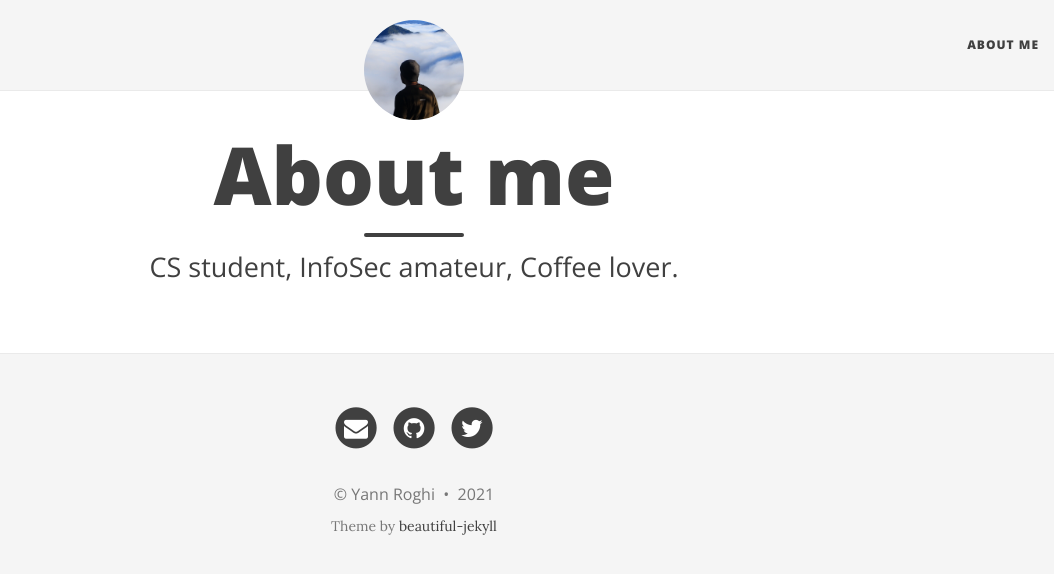
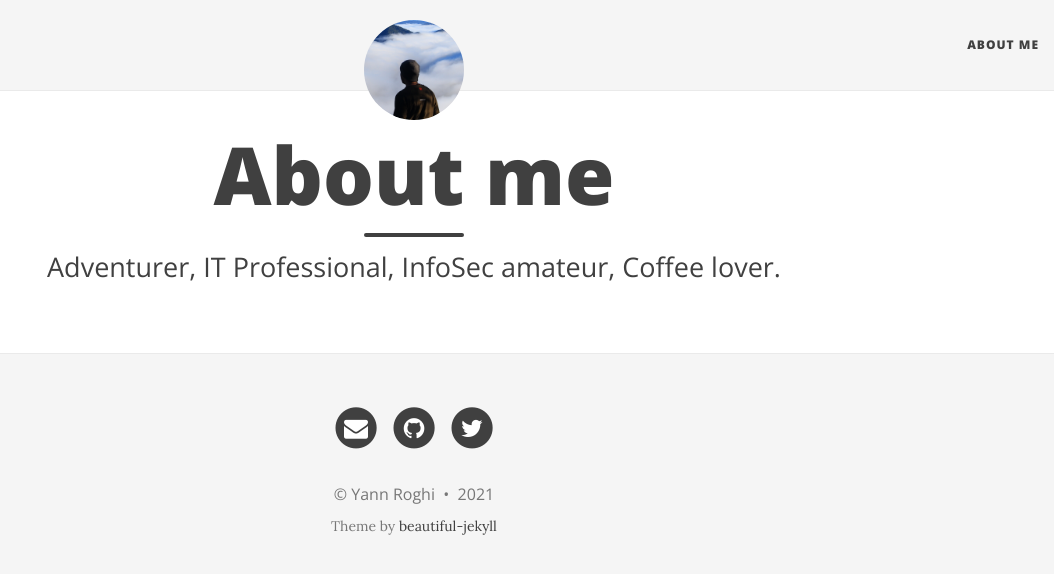
Before and after one commit to YRoghi/yroghi.github.io, a Jekyll site: the page built from aboutme.md, in a window 1280 px wide. Shown: the top 574 px of the page, without its empty margins (226-1280 px from the left). Built offline with Jekyll 4.4.1, drawn with Linux system fonts in a browser that asks for light colours; nearby versions of some CDN libraries.

Commit message:
Added some info, added a correction

```diff
--- a/aboutme.md
+++ b/aboutme.md
@@ -1,5 +1,5 @@
 ---
 layout: page
 title: About me
-subtitle: CS student, InfoSec amateur, Coffee lover.
+subtitle: Adventurer, IT Professional, InfoSec amateur, Coffee lover.
 ---
```
Also changed, not shown: _posts/2021-09-27-Refresher-With-APIs.md (+1 -1 lines).
